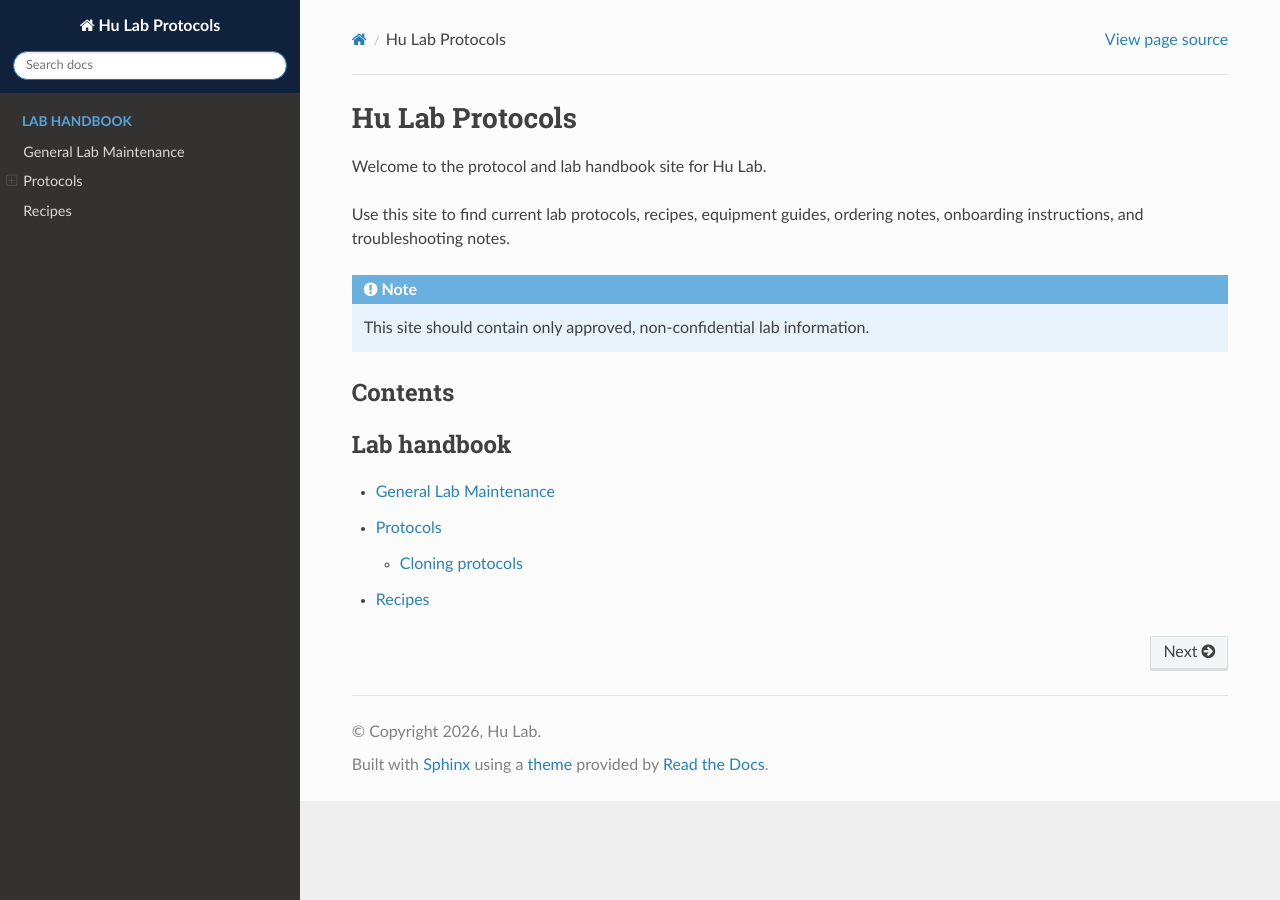
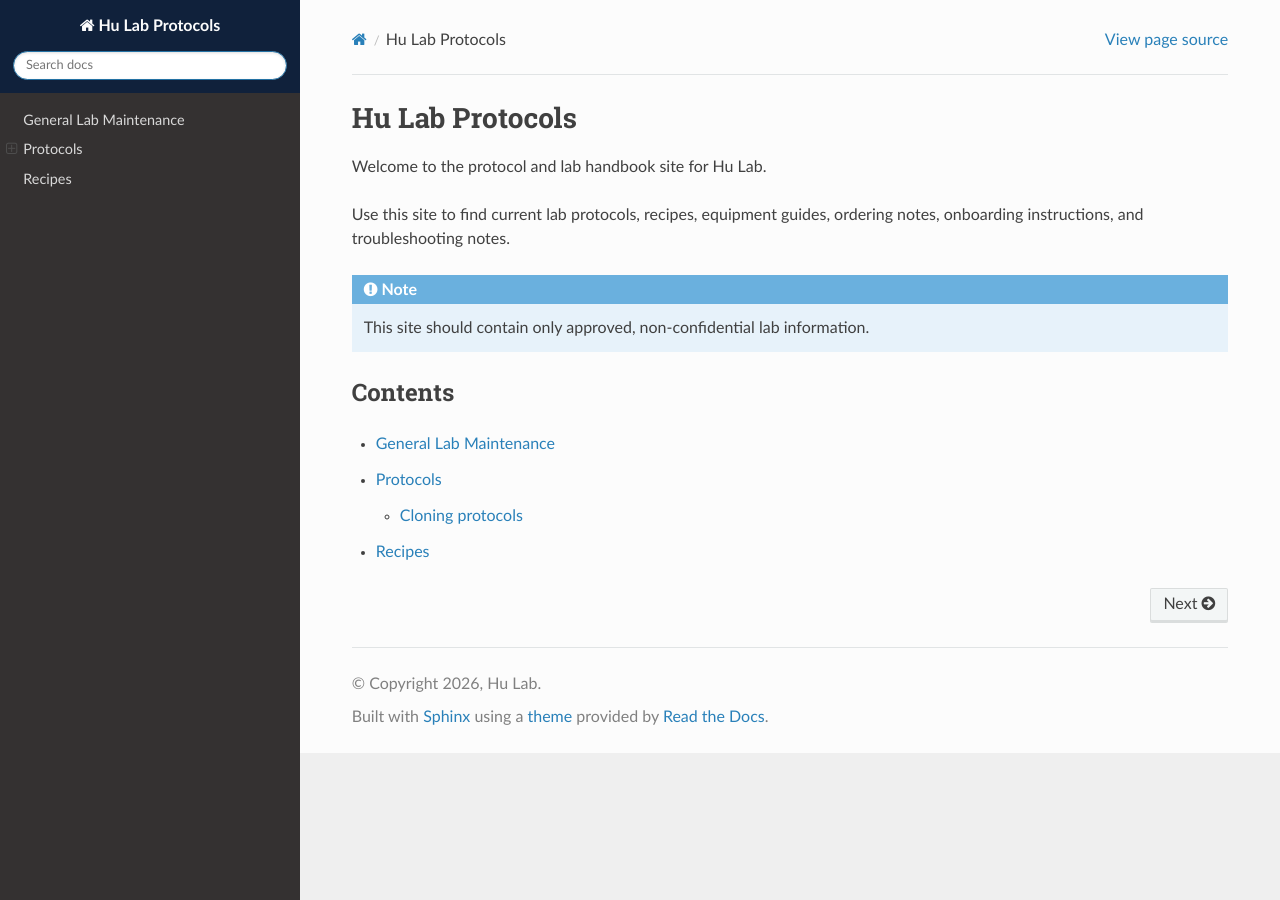
Before and after one commit to synbiosystems/Hu-Lab-Protocols, a Sphinx documentation site: the page built from docs/index.rst, in a window 1280 px wide. Built offline with Sphinx 7.4.7 and the Read the Docs theme 3.1.0, drawn with Linux system fonts in a browser that asks for light colours.

Commit message:
Update index.rst

```diff
--- a/docs/index.rst
+++ b/docs/index.rst
@@ -14,7 +14,6 @@ Contents
 
 .. toctree::
    :maxdepth: 2
-   :caption: Lab handbook
 
    general/index
    protocols/index
```
